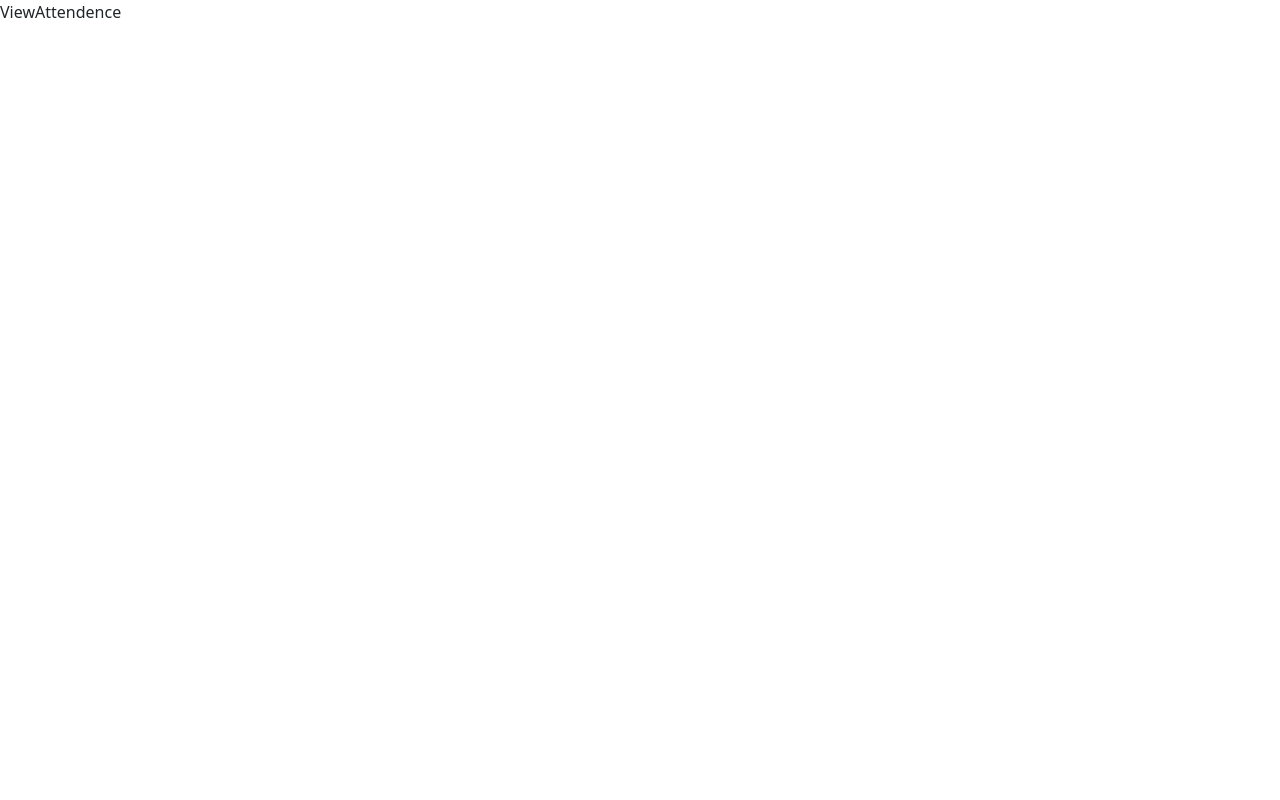
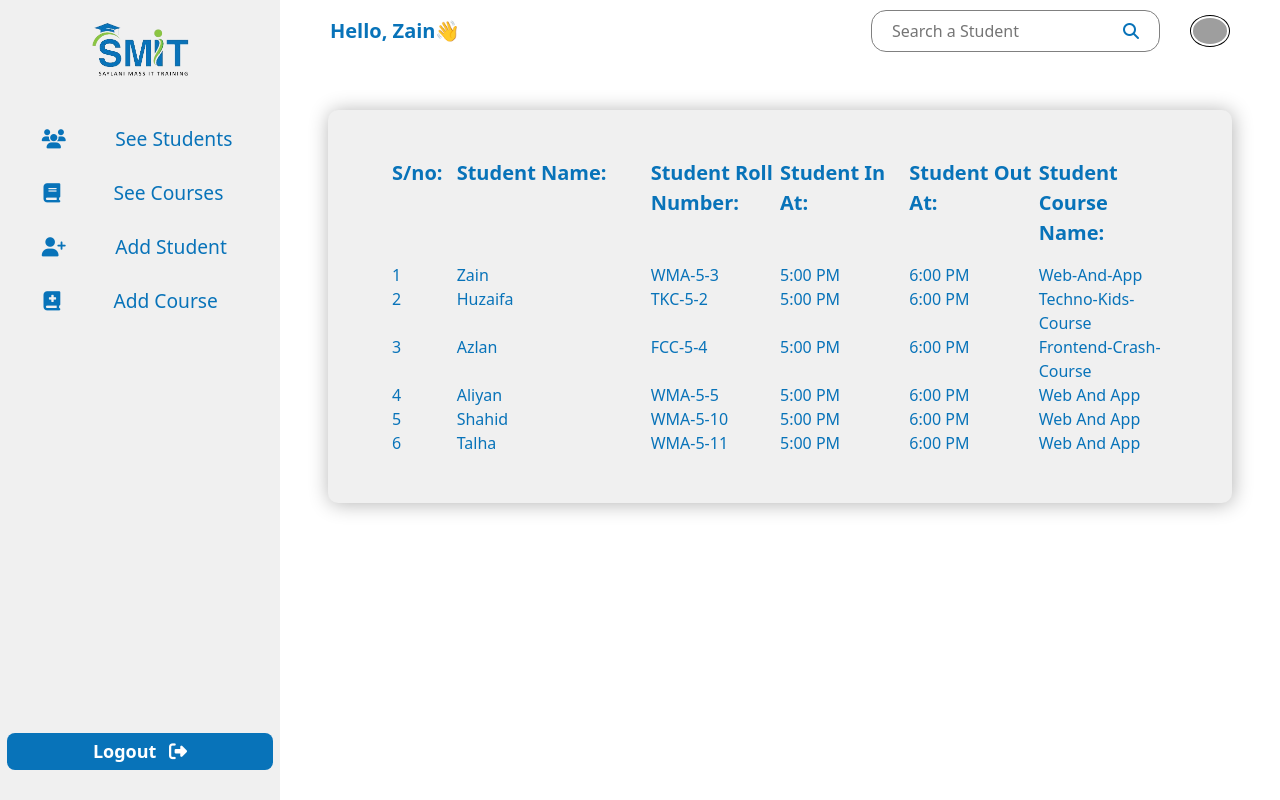
Before and after one commit to ZAINKHAN25/Admin-Page-Ui, a React (Create React App) app: page /view-attendence in a window 1280 px wide. Built offline with nearby package versions, Linux system fonts and the light colour scheme; grey boxes are pictures that could not be loaded.

Commit message:
Sidebar me thora kam kya is k illawa see attendance ka kam bhi hogya hai

```diff
--- a/src/Components/Sidebar/index.jsx
+++ b/src/Components/Sidebar/index.jsx
@@ -3,7 +3,7 @@ import "./sidebar.css";
 import smitLogo from '../../Images/Smit-logo.png'
 import { useNavigate } from 'react-router-dom';
 
-function Sidebar() {
+function Sidebar({ currentPage }) {
     const navigate = useNavigate(); // Rename the variable to 'navigate'
 
     let allsidebardata = [
@@ -14,8 +14,13 @@ function Sidebar() {
         },
         {
             sidename: "See Students",
-            addresofside: "/get-students",
+            addresofside: "/",
             icon: `fa-solid fa-users`
+        },
+        {
+            sidename: "See Courses",
+            addresofside: "/get-courses",
+            icon: `fa-solid fa-book`
         },
         {
             sidename: "Add Student",
@@ -26,11 +31,6 @@ function Sidebar() {
             sidename: "Add Course",
             addresofside: "/add-course",
             icon: `fa-solid fa-book-medical`
-        },
-        {
-            sidename: "Search Courses",
-            addresofside: "/get-courses",
-            icon: `fa-solid fa-book`
         },
         // {
         //     sidename: "Profile Page",
@@ -44,6 +44,9 @@ function Sidebar() {
             <img src={smitLogo} className='sidebarimg' alt="Smit Logo" />
             <div className='divofsidebardivs'>
                 {allsidebardata.map((x, i) => {
+                    if (x.sidename === currentPage) {
+                        return (<></>)
+                    }
                     return (
                         <div key={i} onClick={() => navigate(x.addresofside)} className='singlesidebardiv'>
                             <i className={x.icon}></i>
--- /dev/null
+++ b/src/Components/ViewAttendance/index.jsx
@@ -0,0 +1,33 @@
+import React from 'react';
+import './allAttendance.css';  // Import your CSS file
+
+import attendance from '../../dummyData/ViewAttendance.js';
+
+function viewAttendance() {
+    return (
+        <div className='viewAttendanceWrapper m-5 p-5'>
+            <div className="headingAreaviewAttendance d-flex px-3">
+                <span style={{ flex: 0.5 }}>S/no:</span>
+                <span style={{ flex: 1.5 }}>Student Name:</span>
+                <span style={{ flex: 1 }}>Student Roll Number:</span>
+                <span style={{ flex: 1 }}>Student In At:</span>
+                <span style={{ flex: 1 }}>Student Out At:</span>
+                <span style={{ flex: 1 }}>Student Course Name:</span>
+            </div>
+            <div className='mapingdivviewAttendance'>
+                {attendance.map((student, i) => (
+                    <div className='d-flex singledivofviewAttendance px-3' key={i}>
+                        <span style={{ flex: 0.5 }}>{i + 1}</span>
+                        <span style={{ flex: 1.5 }}>{student.StudentName}</span>
+                        <span style={{ flex: 1 }}>{student.StudentRollNumber}</span>
+                        <span style={{ flex: 1 }}>{student.StudentInAt}</span>
+                        <span style={{ flex: 1 }}>{student.StutdentOutAt}</span>
+                        <span style={{ flex: 1 }}>{student.StudentCourseName}</span>
+                    </div>
+                ))}
+            </div>
+        </div>
+    );
+}
+
+export default viewAttendance;
--- /dev/null
+++ b/src/dummyData/ViewAttendance.js
@@ -0,0 +1,46 @@
+const attendance = [
+    {
+        StudentName: "Zain",
+        StudentRollNumber: "WMA-5-3",
+        StudentCourseName: "Web-And-App",
+        StudentInAt: "5:00 PM",
+        StutdentOutAt: "6:00 PM"
+    },
+    {
+        StudentName: "Huzaifa",
+        StudentRollNumber: "TKC-5-2",
+        StudentCourseName: "Techno-Kids-Course",
+        StudentInAt: "5:00 PM",
+        StutdentOutAt: "6:00 PM"
+    },
+    {
+        StudentName: "Azlan",
+        StudentRollNumber: "FCC-5-4",
+        StudentCourseName: "Frontend-Crash-Course",
+        StudentInAt: "5:00 PM",
+        StutdentOutAt: "6:00 PM"
+    },
+    {
+        StudentName: "Aliyan",
+        StudentRollNumber: "WMA-5-5",
+        StudentCourseName: "Web And App",
+        StudentInAt: "5:00 PM",
+        StutdentOutAt: "6:00 PM"
+    },
+    {
+        StudentName: "Shahid",
+        StudentRollNumber: "WMA-5-10",
+        StudentCourseName: "Web And App",
+        StudentInAt: "5:00 PM",
+        StutdentOutAt: "6:00 PM"
+    },
+    {
+        StudentName: "Talha",
+        StudentRollNumber: "WMA-5-11",
+        StudentCourseName: "Web And App",
+        StudentInAt: "5:00 PM",
+        StutdentOutAt: "6:00 PM"
+    },
+]
+
+export default attendance;
--- a/src/pages/Home/index.jsx
+++ b/src/pages/Home/index.jsx
@@ -8,7 +8,7 @@ import AllStudents from "../../Components/AllStudents/index.jsx";
 function Home() {
   return (
     <div className="d-flex homeWrapper">
-      <Sidebar />
+      <Sidebar currentPage={"See Students"} />
       <div className='navbarofhome'>
         <Navbar />
         <AllStudents />
--- a/src/pages/ViewAttendence/ViewAttendence.css
+++ b/src/pages/ViewAttendence/ViewAttendence.css
@@ -0,0 +1,20 @@
+.viewAttendanceWrapper {
+    background-color: #f0f0f0;
+    color: #0873b9;
+    border-radius: 10px;
+    box-shadow: 1px 1px 20px rgba(0,0, 0,30%);
+}
+
+.headingAreaviewAttendance {
+    font-weight: bold;
+    font-size: 20px;
+    margin-bottom: 15px;
+}
+
+.singledivofviewAttendance{
+    transition: all .5s;
+}
+
+.singledivofviewAttendance:hover {
+    text-decoration: underline;
+}
--- a/src/pages/ViewAttendence/index.jsx
+++ b/src/pages/ViewAttendence/index.jsx
@@ -1,10 +1,20 @@
-import React from 'react'
-import "./ViewAttendence.css"
+import React from 'react';
+import './ViewAttendence.css';
 
-function ViewAttendence() {
+import Sidebar from "../../Components/Sidebar/index.jsx";
+import Navbar from "../../Components/Navbar/index.jsx";
+import ViewAttendance from "../../Components/ViewAttendance/index.jsx";
+
+function Home() {
   return (
-    <div>ViewAttendence</div>
+    <div className="d-flex homeWrapper">
+      <Sidebar currentPage={"See Attendence"} />
+      <div className='navbarofhome'>
+        <Navbar />
+        <ViewAttendance />
+      </div>
+    </div>
   )
 }
 
-export default ViewAttendence
+export default Home;
```
Also changed, not shown: src/Components/ViewAttendance/allAttendance.css (added).
